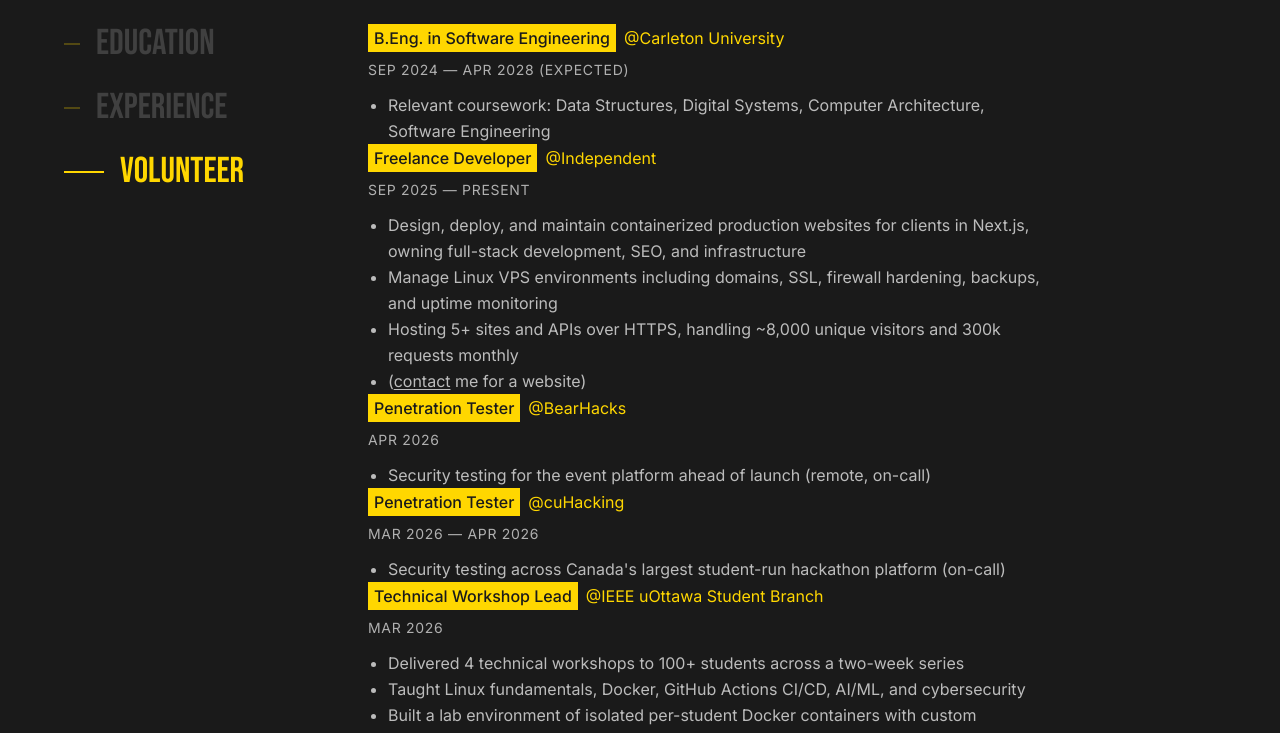
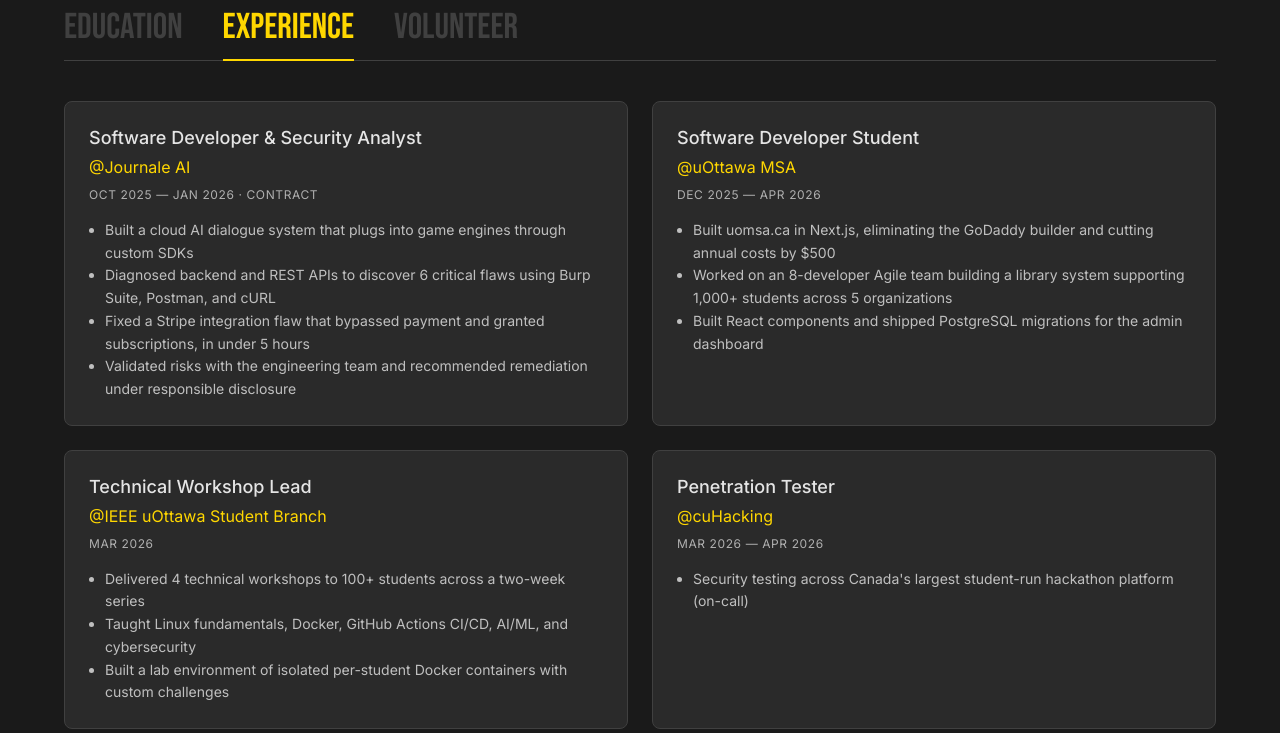
Before and after one commit to omaribrahim6/personal-portfolio, a Next.js app: page / in a window 1280 px wide. Shown: the part 1000-1733 px from the top of the page. Built offline with nearby package versions, Linux system fonts and the light colour scheme.

Commit message:
more updates

```diff
--- a/app/components/About.tsx
+++ b/app/components/About.tsx
@@ -1,7 +1,7 @@
 'use client'
 
 import { motion } from 'framer-motion'
-import { useEffect, useRef, useState, type MouseEvent } from 'react'
+import { useState, type MouseEvent } from 'react'
 
 type Detail =
   | string
@@ -42,6 +42,49 @@ const groups: Group[] = [
     category: 'experience',
     roles: [
       {
+        title: 'Software Developer & Security Analyst',
+        organization: 'Journale AI',
+        period: 'Oct 2025 — Jan 2026 · Contract',
+        details: [
+          'Built a cloud AI dialogue system that plugs into game engines through custom SDKs',
+          'Diagnosed backend and REST APIs to discover 6 critical flaws using Burp Suite, Postman, and cURL',
+          'Fixed a Stripe integration flaw that bypassed payment and granted subscriptions, in under 5 hours',
+          'Validated risks with the engineering team and recommended remediation under responsible disclosure',
+        ],
+      },
+      {
+        title: 'Software Developer Student',
+        organization: 'uOttawa MSA',
+        period: 'Dec 2025 — Apr 2026',
+        details: [
+          'Built uomsa.ca in Next.js, eliminating the GoDaddy builder and cutting annual costs by $500',
+          'Worked on an 8-developer Agile team building a library system supporting 1,000+ students across 5 organizations',
+          'Built React components and shipped PostgreSQL migrations for the admin dashboard',
+        ],
+      },
+      {
+        title: 'Technical Workshop Lead',
+        organization: 'IEEE uOttawa Student Branch',
+        period: 'Mar 2026',
+        details: [
+          'Delivered 4 technical workshops to 100+ students across a two-week series',
+          'Taught Linux fundamentals, Docker, GitHub Actions CI/CD, AI/ML, and cybersecurity',
+          'Built a lab environment of isolated per-student Docker containers with custom challenges',
+        ],
+      },
+      {
+        title: 'Penetration Tester',
+        organization: 'cuHacking',
+        period: 'Mar 2026 — Apr 2026',
+        details: ["Security testing across Canada's largest student-run hackathon platform (on-call)"],
+      },
+      {
+        title: 'Penetration Tester',
+        organization: 'BearHacks',
+        period: 'Apr 2026',
+        details: ['Security testing for the event platform ahead of launch (remote, on-call)'],
+      },
+      {
         title: 'Freelance Developer',
         organization: 'Independent',
         period: 'Sep 2025 — Present',
@@ -57,49 +100,6 @@ const groups: Group[] = [
           },
         ],
       },
-      {
-        title: 'Penetration Tester',
-        organization: 'BearHacks',
-        period: 'Apr 2026',
-        details: ['Security testing for the event platform ahead of launch (remote, on-call)'],
-      },
-      {
-        title: 'Penetration Tester',
-        organization: 'cuHacking',
-        period: 'Mar 2026 — Apr 2026',
-        details: ["Security testing across Canada's largest student-run hackathon platform (on-call)"],
-      },
-      {
-        title: 'Technical Workshop Lead',
-        organization: 'IEEE uOttawa Student Branch',
-        period: 'Mar 2026',
-        details: [
-          'Delivered 4 technical workshops to 100+ students across a two-week series',
-          'Taught Linux fundamentals, Docker, GitHub Actions CI/CD, AI/ML, and cybersecurity',
-          'Built a lab environment of isolated per-student Docker containers with custom challenges',
-        ],
-      },
-      {
-        title: 'Software Developer Student',
-        organization: 'uOttawa MSA',
-        period: 'Dec 2025 — Apr 2026',
-        details: [
-          'Built uomsa.ca in Next.js, eliminating the GoDaddy builder and cutting annual costs by $500',
-          'Worked on an 8-developer Agile team building a library system supporting 1,000+ students across 5 organizations',
-          "Built React components and shipped PostgreSQL migrations for the admin dashboard",
-        ],
-      },
-      {
-        title: 'Software Developer & Security Analyst',
-        organization: 'Journale AI',
-        period: 'Oct 2025 — Jan 2026 · Contract',
-        details: [
-          'Built a cloud AI dialogue system that plugs into game engines through custom SDKs',
-          'Diagnosed backend and REST APIs to discover 6 critical flaws using Burp Suite, Postman, and cURL',
-          'Fixed a Stripe integration flaw that bypassed payment and granted subscriptions, in under 5 hours',
-          'Validated risks with the engineering team and recommended remediation under responsible disclosure',
-        ],
-      },
     ],
   },
   {
@@ -108,7 +108,7 @@ const groups: Group[] = [
       {
         title: 'Co-Founder & Co-President',
         organization: 'Empower Orphans Foundation',
-        period: 'Mar 2025 — Present',
+        period: 'Mar 2025 — Apr 2026',
         details: [
           'Lead a 20+ member team across marketing, events, and sponsorship divisions',
           'Organized fundraisers and collaborations with Islamic Relief for orphan care',
@@ -118,7 +118,7 @@ const groups: Group[] = [
       {
         title: 'Web Developer',
         organization: 'Empower Orphans Foundation',
-        period: 'Sep 2025 — Present',
+        period: 'Sep 2025 — Apr 2026',
         details: [
           'Built empowerorphans.com with Next.js, Supabase, and Tailwind CSS',
           'Shipped a secure admin dashboard and event-management system for real-time updates',
@@ -134,74 +134,7 @@ const groups: Group[] = [
   },
 ]
 
-function useActiveGroup(count: number) {
-  const [active, setActive] = useState(0)
-  const refs = useRef<(HTMLDivElement | null)[]>([])
-
-  useEffect(() => {
-    // The active group is the last one whose top has crossed the viewport middle.
-    const update = () => {
-      const mid = window.innerHeight / 2
-      let index = 0
-      refs.current.slice(0, count).forEach((node, i) => {
-        if (node && node.getBoundingClientRect().top <= mid) index = i
-      })
-      setActive(index)
-    }
-
-    update()
-    window.addEventListener('scroll', update, { passive: true })
-    window.addEventListener('resize', update)
-    return () => {
-      window.removeEventListener('scroll', update)
-      window.removeEventListener('resize', update)
-    }
-  }, [count])
-
-  return { active, refs }
-}
-
-function CategoryRail({
-  active,
-  onSelect,
-}: {
-  active: number
-  onSelect: (index: number) => void
-}) {
-  return (
-    <nav aria-label="About sections" className="flex flex-col gap-6">
-      {groups.map((group, index) => {
-        const isActive = index === active
-        return (
-          <button
-            key={group.category}
-            onClick={() => onSelect(index)}
-            className="group flex items-center gap-4 text-left"
-          >
-            <span
-              className={`h-0.5 bg-accent-yellow transition-all duration-500 ${
-                isActive ? 'w-10 opacity-100' : 'w-4 opacity-25'
-              }`}
-            />
-            <span
-              className={`font-display text-3xl lg:text-4xl uppercase transition-colors duration-500 ${
-                isActive
-                  ? 'text-accent-yellow'
-                  : 'text-dark-tertiary group-hover:text-light-secondary'
-              }`}
-            >
-              {group.category}
-            </span>
-          </button>
-        )
-      })}
-    </nav>
-  )
-}
-
-export default function About() {
-  const { active, refs } = useActiveGroup(groups.length)
-
+function RoleCard({ role }: { role: Role }) {
   const handleHashLinkClick = (event: MouseEvent<HTMLAnchorElement>) => {
     const href = event.currentTarget.getAttribute('href')
     if (!href || !href.startsWith('#')) return
@@ -214,8 +147,26 @@ export default function About() {
     window.history.replaceState(null, '', href)
   }
 
-  const renderDetail = (item: Detail, index: number) => (
-    <li key={index} className="text-sm md:text-base text-light-primary opacity-80 leading-relaxed">
+  return (
+    <div className="h-full bg-dark-secondary p-5 md:p-6 rounded-lg border border-dark-tertiary hover:border-accent-yellow transition-colors duration-300 flex flex-col">
+      <h3 className="text-base md:text-lg leading-snug font-medium text-light-primary">
+        {role.title}
+      </h3>
+      <p className="mt-1 text-accent-yellow text-sm md:text-base">@{role.organization}</p>
+
+      {role.period && (
+        <p className="mt-2 text-xs tracking-wider uppercase text-light-secondary">
+          {role.period}
+        </p>
+      )}
+
+      {!!role.details.length && (
+        <ul className="mt-4 pl-4 list-disc space-y-1.5">
+          {role.details.map((item, index) => (
+            <li
+              key={index}
+              className="text-sm text-light-primary opacity-80 leading-relaxed"
+            >
               {typeof item === 'string' ? (
                 item
               ) : (
@@ -232,17 +183,27 @@ export default function About() {
                 </>
               )}
             </li>
+          ))}
+        </ul>
+      )}
+    </div>
   )
+}
+
+export default function About() {
+  const [activeTab, setActiveTab] = useState(1) // default to experience — the meat
+
+  const activeGroup = groups[activeTab]
 
   return (
-    <section id="about" className="relative py-20 px-4 sm:px-6">
+    <section id="about" className="py-20 px-4 sm:px-6">
       <div className="max-w-6xl mx-auto">
         <motion.div
           initial={{ opacity: 0, y: 30 }}
           whileInView={{ opacity: 1, y: 0 }}
           viewport={{ once: true, margin: '-100px' }}
           transition={{ duration: 0.6 }}
-          className="mb-12 md:mb-16"
+          className="mb-10 md:mb-12"
         >
           <h2 className="font-display text-3xl sm:text-4xl md:text-5xl lg:text-6xl uppercase mb-4">
             <span className="text-accent-yellow">{'//'}</span> The Story So Far
@@ -250,68 +211,50 @@ export default function About() {
           <div className="w-24 h-1 bg-accent-yellow" />
         </motion.div>
 
-        <div className="md:grid md:grid-cols-[14rem_1fr] md:gap-12 lg:gap-20">
-          {/* Sticky category nav — desktop only */}
-          <div className="hidden md:block">
-            <div className="sticky top-32">
-              <CategoryRail
-                active={active}
-                onSelect={(index) => {
-                  refs.current[index]?.scrollIntoView({ behavior: 'smooth', block: 'start' })
-                }}
+        {/* Tabs */}
+        <div
+          role="tablist"
+          aria-label="About categories"
+          className="flex gap-6 sm:gap-10 mb-8 md:mb-10 border-b border-dark-tertiary"
+        >
+          {groups.map((group, index) => {
+            const isActive = index === activeTab
+            return (
+              <button
+                key={group.category}
+                role="tab"
+                aria-selected={isActive}
+                onClick={() => setActiveTab(index)}
+                className={`relative pb-3 font-display text-2xl sm:text-3xl md:text-4xl uppercase transition-colors duration-300 ${
+                  isActive ? 'text-accent-yellow' : 'text-dark-tertiary hover:text-light-secondary'
+                }`}
+              >
+                {group.category}
+                {isActive && (
+                  <motion.span
+                    layoutId="about-tab-underline"
+                    className="absolute left-0 right-0 -bottom-px h-0.5 bg-accent-yellow"
                   />
-            </div>
+                )}
+              </button>
+            )
+          })}
         </div>
 
-          {/* Entries */}
-          <div className="min-w-0 space-y-16 md:space-y-24">
-            {groups.map((group, groupIndex) => (
-              <div
-                key={group.category}
-                data-index={groupIndex}
-                ref={(node) => {
-                  refs.current[groupIndex] = node
-                }}
+        {/* Active group */}
+        <motion.div
+          key={activeGroup.category}
+          initial={{ opacity: 0, y: 16 }}
+          animate={{ opacity: 1, y: 0 }}
+          transition={{ duration: 0.25 }}
+          className={`grid gap-4 md:gap-6 ${
+            activeGroup.roles.length > 1 ? 'md:grid-cols-2' : 'md:max-w-2xl'
+          }`}
         >
-                {/* Mobile-only category heading */}
-                <h3 className="md:hidden font-display text-4xl uppercase text-accent-yellow opacity-80 mb-6">
-                  {group.category}
-                </h3>
-
-                <div className="space-y-10 md:space-y-12">
-                  {group.roles.map((role, roleIndex) => (
-                    <motion.div
-                      key={`${role.organization}-${role.title}`}
-                      initial={{ opacity: 0, y: 24 }}
-                      whileInView={{ opacity: 1, y: 0 }}
-                      viewport={{ once: true, margin: '-60px' }}
-                      transition={{ delay: roleIndex * 0.06, duration: 0.5 }}
-                    >
-                      <h4 className="text-lg leading-8 flex flex-wrap items-baseline gap-x-2">
-                        <span className="bg-accent-yellow text-dark-primary px-1.5 py-0.5 text-base font-medium">
-                          {role.title}
-                        </span>
-                        <span className="text-accent-yellow text-base">@{role.organization}</span>
-                      </h4>
-
-                      {role.period && (
-                        <p className="text-xs md:text-sm font-normal tracking-wider mt-2 uppercase text-light-secondary">
-                          {role.period}
-                        </p>
-                      )}
-
-                      {!!role.details.length && (
-                        <ul className="mt-3 pl-5 list-disc space-y-1.5 max-w-2xl">
-                          {role.details.map(renderDetail)}
-                        </ul>
-                      )}
+          {activeGroup.roles.map((role) => (
+            <RoleCard key={`${role.organization}-${role.title}`} role={role} />
+          ))}
         </motion.div>
-                  ))}
-                </div>
-              </div>
-            ))}
-          </div>
-        </div>
       </div>
     </section>
   )
```
Lines whose indentation alone changed are shown as unchanged.
